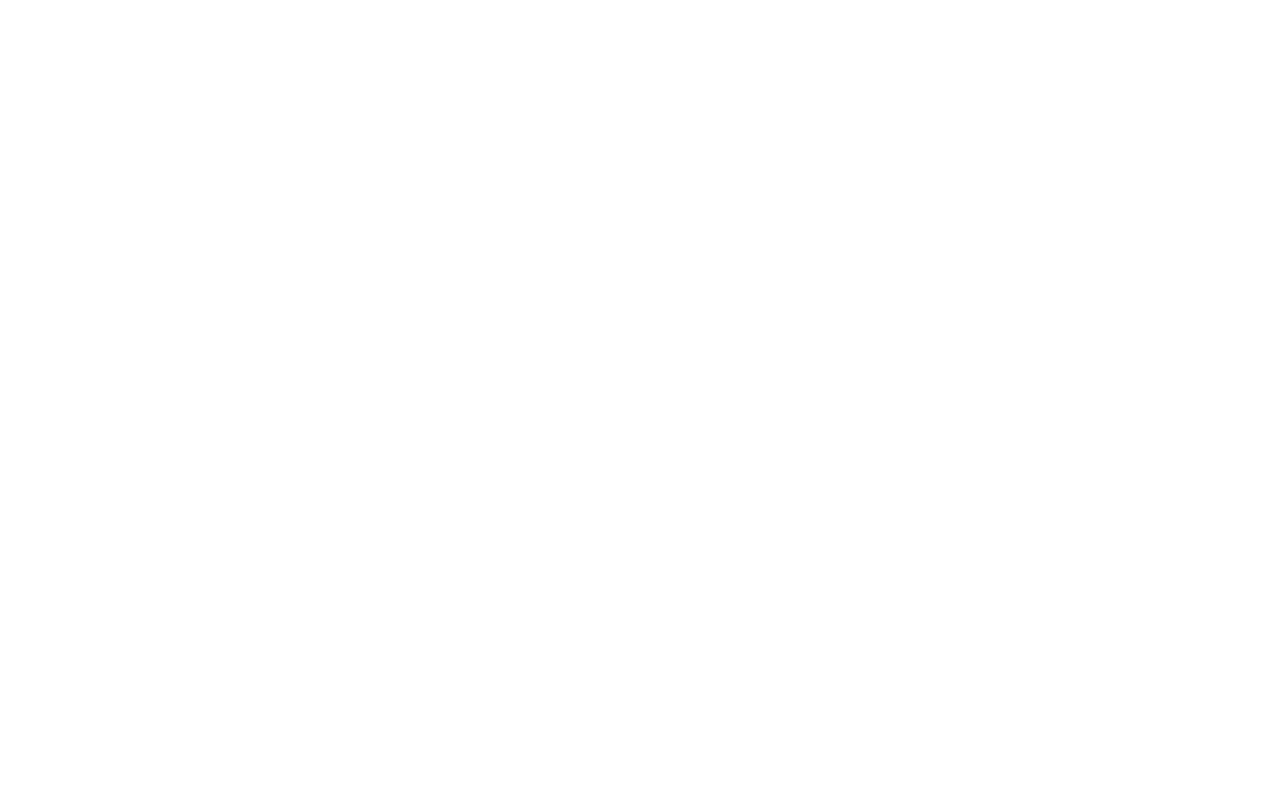
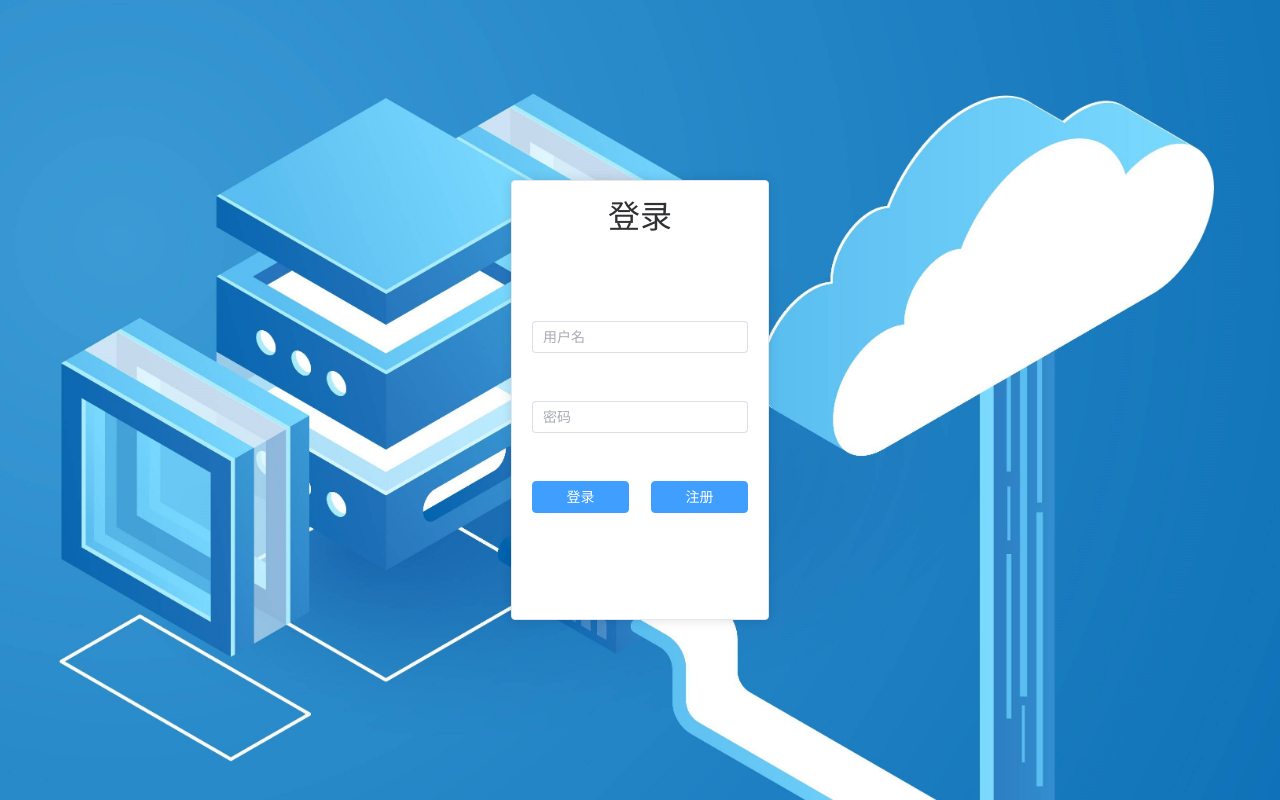
Before and after one commit to starmc63/Orient-Frontend, a Vue app: page /login in a window 1280 px wide. Before the commit this address had no page. Built offline with nearby package versions, Linux system fonts and the light colour scheme; the HTML template or start-up script is replaced by a standard one.

Commit message:
添加登录界面

```diff
--- a/src/components/Filter.vue
+++ b/src/components/Filter.vue
@@ -126,6 +126,11 @@
         &.hidden{
             left: 42%;
         }
+
+    }
+
+    .foldBtn:hover{
+        cursor: pointer;
     }
 
     .filter-form {
--- a/src/layout/Header/Info/index.vue
+++ b/src/layout/Header/Info/index.vue
@@ -1,19 +1,21 @@
 <template>
     <div class="right">
         <el-button type="primary" color="red">发布任务</el-button>
-        <a class="home" href="#" @click="tohome" style="margin: 0 10px;">首页</a>
-        <a class="login" href="#" @click="tologin">登录/注册</a>
+        <a class="home" href="#" @click.prevent="tohome" style="margin: 0 10px;">首页</a>
+        <a class="login" href="#" @click.prevent="tologin">登录/注册</a>
     </div>
 </template>
 <script lang="ts" setup>
+import { useRouter } from 'vue-router';
+const router=useRouter();
 const tohome = () => {
     console.log('home')
 }
 const tologin = () => {
-
+    router.push({path:'/login'});
 }
 </script>
-<style lang="scss">
+<style lang="scss" scoped>
 .right {
     height: $header-height;
     display: flex;
--- a/src/layout/Header/breadthumb/index.vue
+++ b/src/layout/Header/breadthumb/index.vue
@@ -1,6 +1,6 @@
 <template>
     <div class="left">
-        <el-icon size="20px" @click="foldSilder">
+        <el-icon size="20px" @click="foldSilder" class="foldIcon">
             <Fold v-if="!isFold"></Fold>
             <Expand v-else></Expand>
         </el-icon>
@@ -29,13 +29,17 @@
 const {isFold}=storeToRefs(useSilderStore());
 const {foldSilder}=useSilderStore();
 </script>
-<style lang="scss">
+<style lang="scss" scoped>
 .left {
     height: $header-height;
     padding-left: 10px;
     display: flex;
     justify-content: flex-start;
     align-items: center;
+
+    .foldIcon:hover{
+        cursor: pointer;
+    }
 
     .address {
         display: flex;
--- a/src/layout/Header/search/index.vue
+++ b/src/layout/Header/search/index.vue
@@ -11,7 +11,7 @@
 <script lang="ts" setup>
 
 </script>
-<style lang="scss">
+<style lang="scss" scoped>
 .middle {
     height: $header-height;
     display: flex;
--- a/src/router/index.ts
+++ b/src/router/index.ts
@@ -5,6 +5,16 @@
     {
       path: '/',
       name: 'home',
+      redirect:'/index'
+    },
+    {
+      path:'/login',
+      name:'login',
+      component:()=>import('@/views/login.vue')
+    },
+    {
+      path:'/index',
+      name:'index',
       component: () => import('@/layout/index.vue'),
     }
   ],
--- /dev/null
+++ b/src/views/login.vue
@@ -0,0 +1,77 @@
+<template>
+    <div class="container-login">
+        <div class="login-form">
+            <el-card class="box-card" size="large">
+                <!-- <template #header>
+                    <div class="card-header">
+                        <span>Card name</span>
+                        <el-button class="button" text>Operation button</el-button>
+                    </div>
+                </template> -->
+                <!-- <div v-for="o in 4" :key="o" class="text item">{{ 'List item ' + o }}</div> -->
+                <!-- <template #footer>Footer content</template> -->
+                <el-row>
+                    <el-col align="center" style="font-size: xx-large;height: 15vh;">
+                        登录
+                    </el-col>
+                </el-row>
+                <el-row>
+                    <el-col align="center" style="height: 10vh;">
+                        <el-input placeholder="用户名"></el-input>
+                    </el-col>
+                </el-row>
+                <el-row>
+                    <el-col align="center" style="height: 10vh;">
+                        <el-input placeholder="密码" type="password" v-model="password"></el-input>
+                    </el-col>
+                </el-row>
+                <el-row>
+                    <el-col :span="12" align="start">
+                        <el-button type="primary" style="width: 90%;">
+                            登录
+                        </el-button>
+                    </el-col>
+                    <el-col :span="12" align="end">
+                        <el-button type="primary" style="width: 90%;">
+                            注册
+                        </el-button>
+                    </el-col>
+                </el-row>
+            </el-card>
+        </div>
+    </div>
+</template>
+
+
+
+<script setup lang="ts">
+import { ref } from 'vue';
+const password = ref('');
+</script>
+
+
+
+<style scoped lang="scss">
+.container-login {
+    display: flex;
+    width: 100%;
+    height: 100vh;
+    align-items: center;
+    background-image: url('@/assets/imgs/background.jpeg');
+    background-size: cover;
+    background-position: center;
+
+    .login-form {
+        width: 20vw;
+        height: 55%;
+        flex: 1;
+        display: flex;
+        justify-content: center;
+
+        // background-color: antiquewhite;
+        .el-card {
+            width: 20vw;
+        }
+    }
+}
+</style>
```
Also changed, not shown: src/assets/imgs/background.jpeg (added), 1 other file (tests, documents, lock files or other folders).
